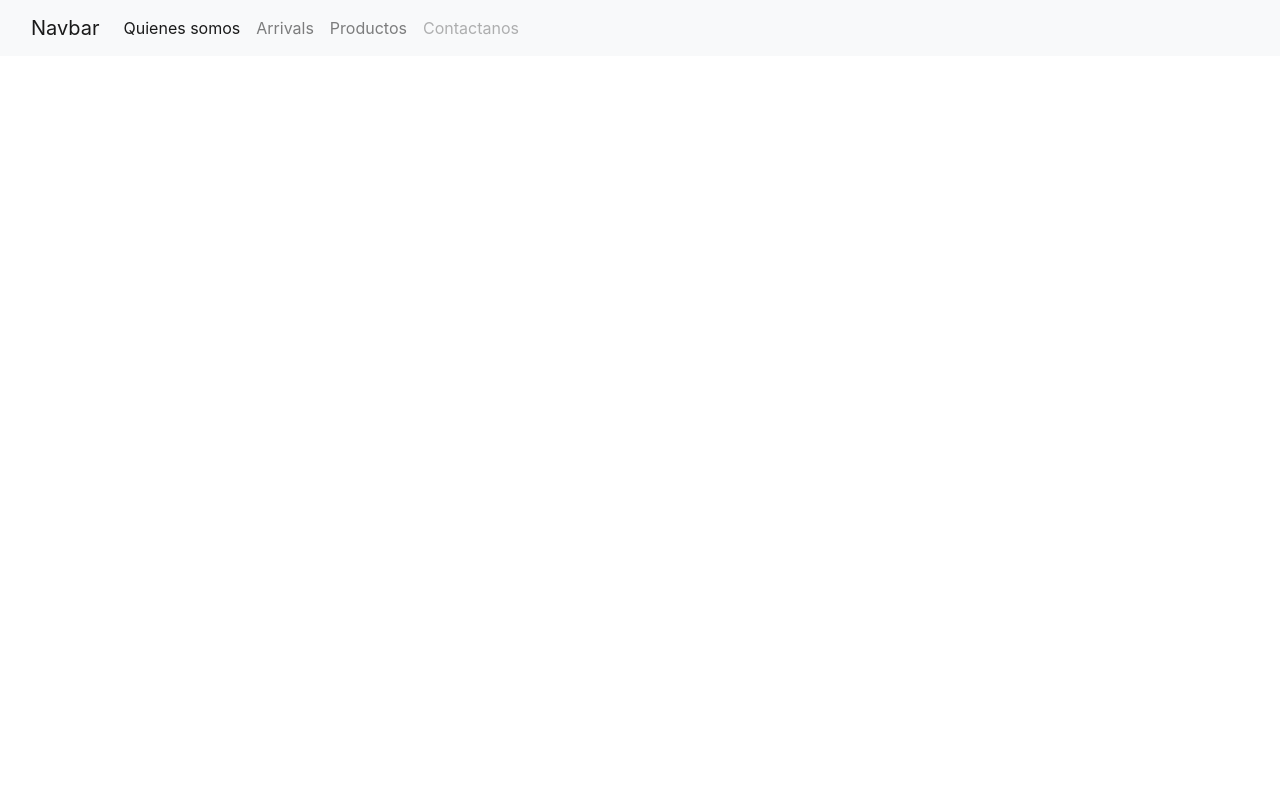
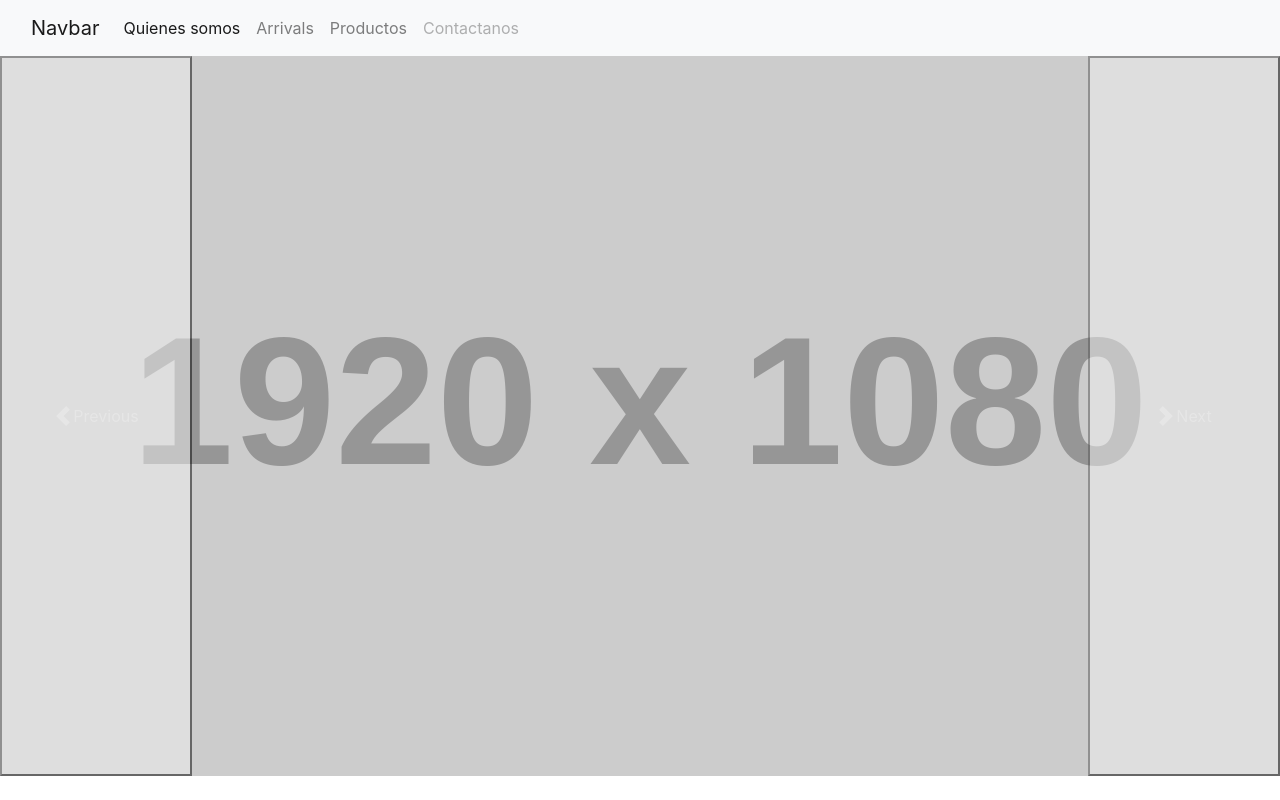
Before and after one commit to monica1402/proyecto_coder, a plain HTML site: page index.html in a window 1280 px wide. Drawn offline with nearby package versions, Linux system fonts and the light colour scheme; placeholder pictures from the web are drawn by us.

Commit message:
Añadí el carrusel

```diff
--- a/index.html
+++ b/index.html
@@ -30,12 +30,42 @@
                         <a class="nav-link" href="pages/productos.html">Productos</a>
                     </li>
                     <li class="nav-item">
-                        <a class="nav-link disabled" href="pages/contactanos.html">Contactanos</a></li>
+                        <a class="nav-link disabled" href="pages/contactanos.html">Contactanos</a>
+                    </li>
                     </li>
                 </ul>
             </div>
         </div>
     </nav>
+
+
+
+    <div id="carouselExampleControls" class="carousel slide" data-bs-ride="carousel">
+        <div class="carousel-inner">
+            <div class="carousel-item active">
+                <img src="https://placehold.co/1920x1080?text=Imagen 1" class="d-block w-100" alt="...">
+            </div>
+            <div class="carousel-item">
+                <img src="https://placehold.co/1920x1080?text=Imagen 2" class="d-block w-100" alt="...">
+            </div>
+            <div class="carousel-item">
+                <img src="https://placehold.co/1920x1080?text=Imagen 3" class="d-block w-100" alt="...">
+            </div>
+        </div>
+        <button class="carousel-control-prev" type="button" data-bs-target="#carouselExampleControls"
+            data-bs-slide="prev">
+            <span class="carousel-control-prev-icon" aria-hidden="true"></span>
+            <span class="visually-hidden">Previous</span>
+        </button>
+        <button class="carousel-control-next" type="button" data-bs-target="#carouselExampleControls"
+            data-bs-slide="next">
+            <span class="carousel-control-next-icon" aria-hidden="true"></span>
+            <span class="visually-hidden">Next</span>
+        </button>
+    </div>
+
+
+
 
     <!-- Opcional: jQuery y Popper.js para componentes Bootstrap que requieran JavaScript -->
     <script src="https://code.jquery.com/jquery-3.5.1.slim.min.js"></script>
```
